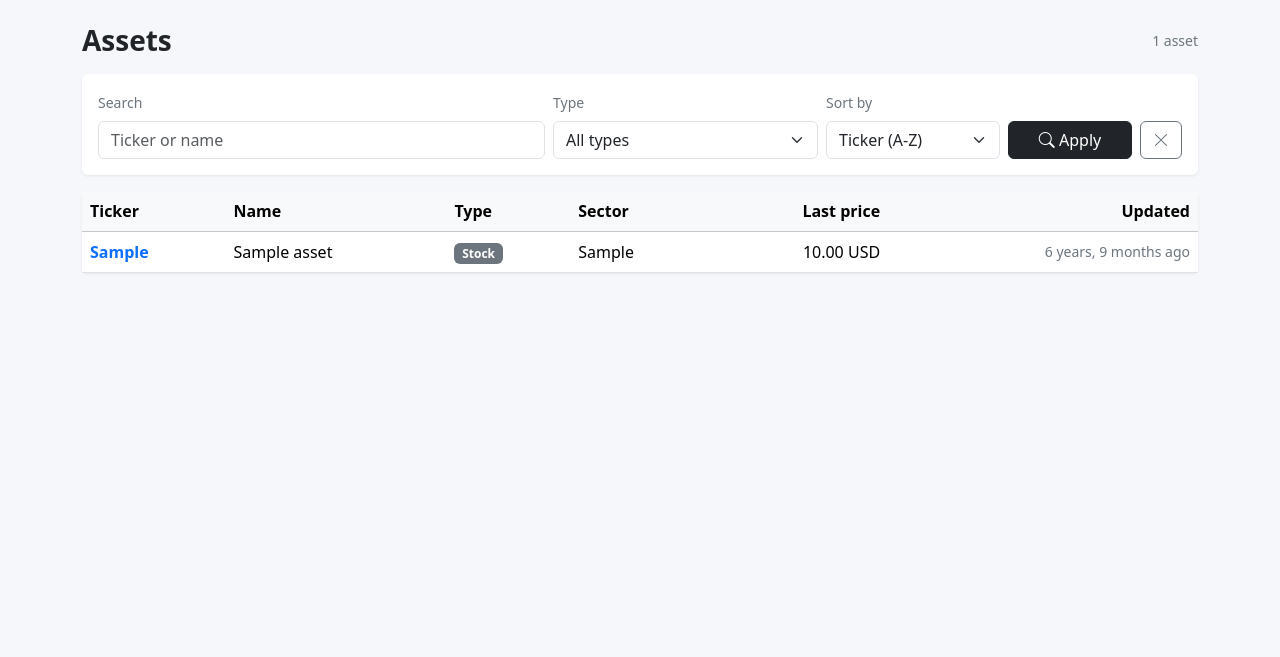
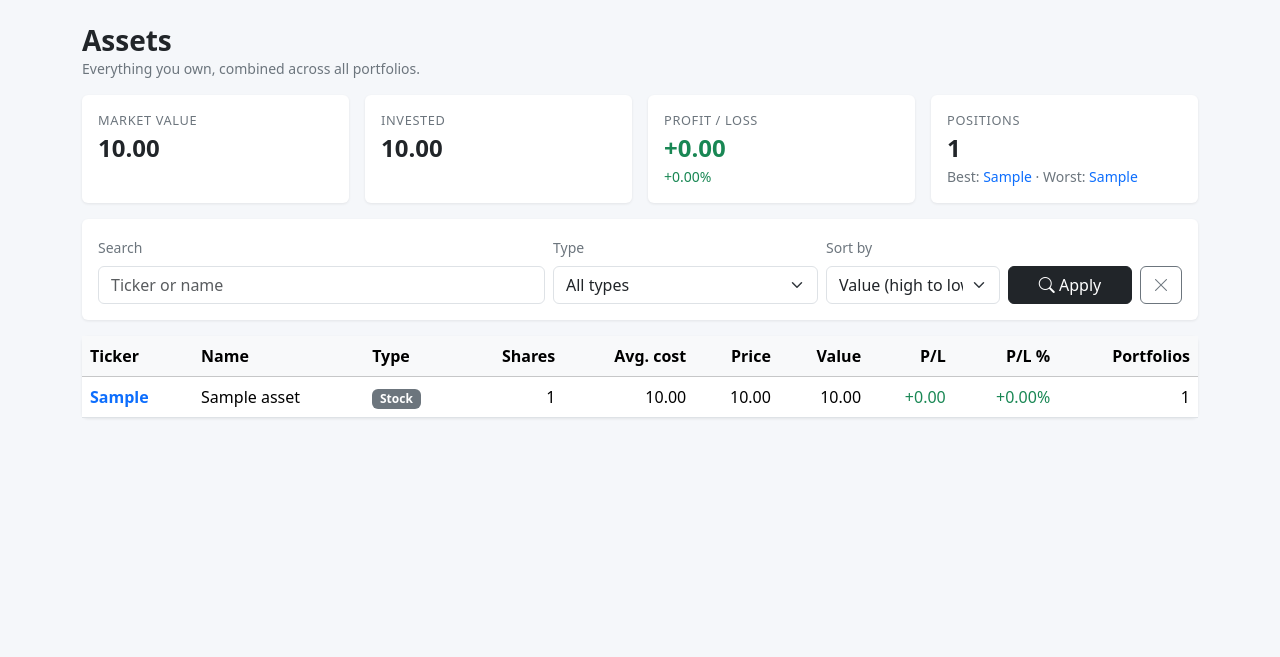
Before and after one commit to gaydazhiev-aleksander/holdwise, a Django app: page /assets/ in a window 1280 px wide. Shown: the part 56-713 px from the top of the page. Run offline with Django 5.2, Linux system fonts and the light colour scheme; tables that the repository leaves empty hold one stand-in row (values such as "Sample post").

Commit message:
Turn the Assets page into a combined holdings overview with totals

```diff
--- a/assets/forms.py
+++ b/assets/forms.py
@@ -5,10 +5,11 @@ from .choices import AssetType
 
 class AssetFilterForm(forms.Form):
     SORT_CHOICES = [
+        ('-market_value', 'Value (high to low)'),
+        ('-profit_loss_percent', 'P/L % (best first)'),
+        ('profit_loss_percent', 'P/L % (worst first)'),
         ('ticker', 'Ticker (A-Z)'),
         ('name', 'Name (A-Z)'),
-        ('-last_price', 'Price (high to low)'),
-        ('last_price', 'Price (low to high)'),
     ]
 
     q = forms.CharField(
--- a/assets/views.py
+++ b/assets/views.py
@@ -14,27 +14,26 @@ class AssetListView(ListView):
 
     def get_queryset(self):
         self.form = AssetFilterForm(self.request.GET or None)
-        queryset = super().get_queryset()
+        queryset = Asset.objects.with_positions()
+        sort = '-market_value'
 
         if self.form is not None and self.form.is_valid():
             q = self.form.cleaned_data.get('q')
             asset_type = self.form.cleaned_data.get('asset_type')
-            sort = self.form.cleaned_data.get('sort')
+            sort = self.form.cleaned_data.get('sort') or sort
 
             if q:
                 queryset = queryset.filter(Q(ticker__icontains=q) | Q(name__icontains=q))
             if asset_type:
                 queryset = queryset.filter(asset_type=asset_type)
-            if sort:
-                queryset = queryset.order_by(sort)
 
-        return queryset
+        return queryset.order_by(sort)
 
     def get_context_data(self, **kwargs):
         context = super().get_context_data(**kwargs)
         context['form'] = self.form or AssetFilterForm()
+        context['totals'] = Asset.objects.position_totals()
         return context
-
 
 class AssetDetailView(DetailView):
     model = Asset
--- a/templates/assets/asset_list.html
+++ b/templates/assets/asset_list.html
@@ -3,9 +3,54 @@
 {% block title %}Assets{% endblock %}
 
 {% block content %}
-    <div class="d-flex justify-content-between align-items-center mb-3">
-        <h1 class="h3 fw-bold mb-0">Assets</h1>
-        <span class="text-secondary small">{{ page_obj.paginator.count }} asset{{ page_obj.paginator.count|pluralize }}</span>
+    <div class="d-flex flex-wrap justify-content-between align-items-center gap-2 mb-3">
+        <div>
+            <h1 class="h3 fw-bold mb-0">Assets</h1>
+            <div class="text-secondary small">Everything you own, combined across all portfolios.</div>
+        </div>
+        {# step 11.5: Refresh prices button goes here #}
+    </div>
+
+    <div class="row g-3 mb-3">
+        <div class="col-6 col-lg-3">
+            <div class="card h-100"><div class="card-body">
+                <div class="stat-label">Market value</div>
+                <div class="stat-value">{{ totals.market_value|floatformat:"2g" }}</div>
+            </div></div>
+        </div>
+        <div class="col-6 col-lg-3">
+            <div class="card h-100"><div class="card-body">
+                <div class="stat-label">Invested</div>
+                <div class="stat-value">{{ totals.invested|floatformat:"2g" }}</div>
+            </div></div>
+        </div>
+        <div class="col-6 col-lg-3">
+            <div class="card h-100"><div class="card-body">
+                <div class="stat-label">Profit / loss</div>
+                <div class="stat-value">
+                    <span class="{% if totals.profit_loss >= 0 %}text-profit{% else %}text-loss{% endif %}">
+                        {% if totals.profit_loss >= 0 %}+{% endif %}{{ totals.profit_loss|floatformat:"2g" }}
+                    </span>
+                </div>
+                <div class="small">
+                    <span class="{% if totals.profit_loss >= 0 %}text-profit{% else %}text-loss{% endif %}">
+                        {% if totals.profit_loss_percent >= 0 %}+{% endif %}{{ totals.profit_loss_percent|floatformat:2 }}%
+                    </span>
+                </div>
+            </div></div>
+        </div>
+        <div class="col-6 col-lg-3">
+            <div class="card h-100"><div class="card-body">
+                <div class="stat-label">Positions</div>
+                <div class="stat-value">{{ totals.count }}</div>
+                {% if totals.best %}
+                    <div class="small text-secondary">
+                        Best: <a href="{% url 'assets:detail' ticker=totals.best.ticker %}" class="text-decoration-none">{{ totals.best.ticker }}</a>
+                        · Worst: <a href="{% url 'assets:detail' ticker=totals.worst.ticker %}" class="text-decoration-none">{{ totals.worst.ticker }}</a>
+                    </div>
+                {% endif %}
+            </div></div>
+        </div>
     </div>
 
     <form method="get" class="card card-body mb-3">
@@ -38,28 +83,41 @@
                             <th>Ticker</th>
                             <th>Name</th>
                             <th>Type</th>
-                            <th>Sector</th>
-                            <th class="text-end">Last price</th>
-                            <th class="text-end">Updated</th>
+                            <th class="text-end">Shares</th>
+                            <th class="text-end">Avg. cost</th>
+                            <th class="text-end">Price</th>
+                            <th class="text-end">Value</th>
+                            <th class="text-end">P/L</th>
+                            <th class="text-end">P/L %</th>
+                            <th class="text-end">Portfolios</th>
                         </tr>
                     </thead>
                     <tbody>
                         {% for asset in assets %}
                             <tr>
                                 <td class="fw-semibold"><a href="{% url 'assets:detail' ticker=asset.ticker %}" class="text-decoration-none">{{ asset.ticker }}</a></td>
-                                <td>{{ asset.name|truncatechars:40 }}</td>
+                                <td>{{ asset.name|truncatechars:28 }}</td>
                                 <td><span class="badge text-bg-secondary">{{ asset.get_asset_type_display }}</span></td>
-                                <td>{{ asset.sector|default:"—" }}</td>
-                                <td class="text-end">
-                                    {% if asset.last_price is not None %}
-                                        {{ asset.last_price|floatformat:2 }} {{ asset.currency }}
-                                    {% else %}
-                                        <span class="text-secondary">Unavailable</span>
-                                    {% endif %}
-                                </td>
-                                <td class="text-end text-secondary small">
-                                    {% if asset.price_updated_at %}{{ asset.price_updated_at|timesince }} ago{% else %}never{% endif %}
-                                </td>
+                                <td class="text-end">{{ asset.total_shares|floatformat:"-6" }}</td>
+                                <td class="text-end">{{ asset.average_cost|floatformat:"2g" }}</td>
+                                <td class="text-end">{{ asset.last_price|floatformat:"2g"|default:"—" }}</td>
+                                <td class="text-end">{{ asset.market_value|floatformat:"2g"|default:"—" }}</td>
+                                {% if asset.profit_loss is not None %}
+                                    <td class="text-end">
+                                        <span class="{% if asset.profit_loss >= 0 %}text-profit{% else %}text-loss{% endif %}">
+                                            {% if asset.profit_loss >= 0 %}+{% endif %}{{ asset.profit_loss|floatformat:"2g" }}
+                                        </span>
+                                    </td>
+                                    <td class="text-end">
+                                        <span class="{% if asset.profit_loss >= 0 %}text-profit{% else %}text-loss{% endif %}">
+                                            {% if asset.profit_loss >= 0 %}+{% endif %}{{ asset.profit_loss_percent|floatformat:2 }}%
+                                        </span>
+                                    </td>
+                                {% else %}
+                                    <td class="text-end text-secondary">—</td>
+                                    <td class="text-end text-secondary">—</td>
+                                {% endif %}
+                                <td class="text-end">{{ asset.portfolio_count }}</td>
                             </tr>
                         {% endfor %}
                     </tbody>
@@ -80,10 +138,16 @@
                 </ul>
             </nav>
         {% endif %}
+    {% elif totals.count %}
+        <div class="card card-body text-center text-secondary py-5">
+            <i class="bi bi-search fs-1 mb-2"></i>
+            None of your assets match these filters.
+        </div>
     {% else %}
         <div class="card card-body text-center text-secondary py-5">
-            <i class="bi bi-search fs-1 mb-2"></i>
-            No assets match your filters.
+            <i class="bi bi-briefcase fs-1 mb-2"></i>
+            You don't own any assets yet.
+            <div class="mt-3"><a href="{% url 'portfolios:list' %}" class="btn btn-dark">Go to your portfolios</a></div>
         </div>
     {% endif %}
 {% endblock %}
```
